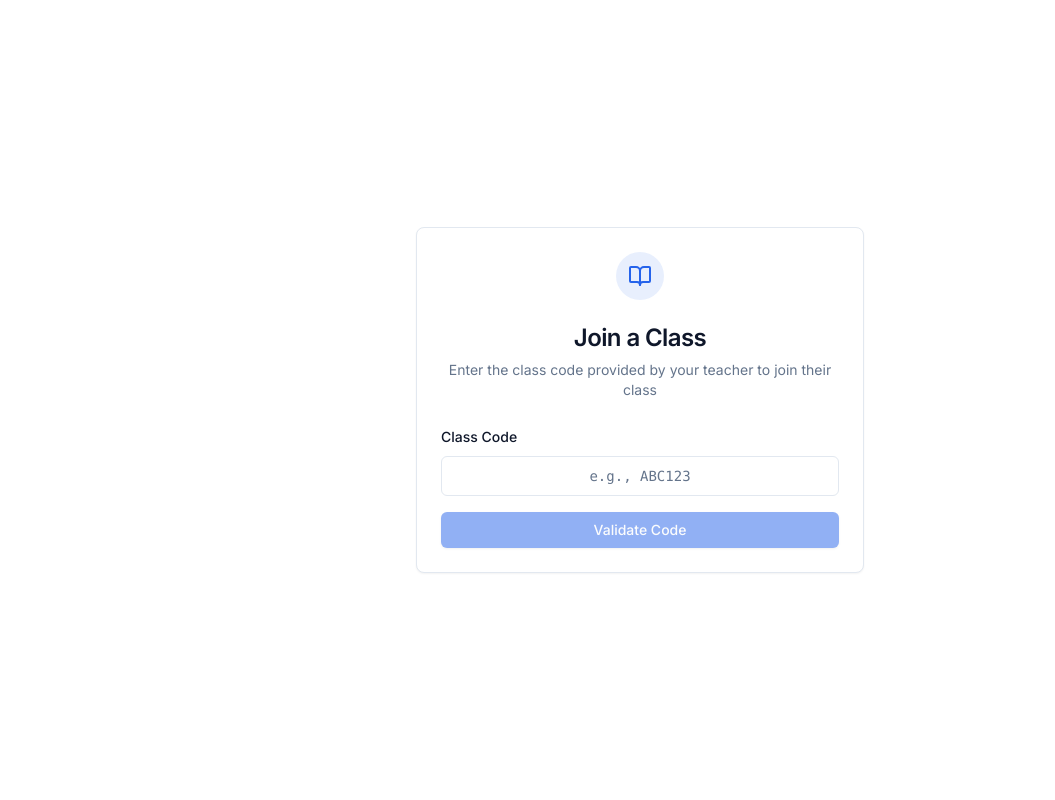
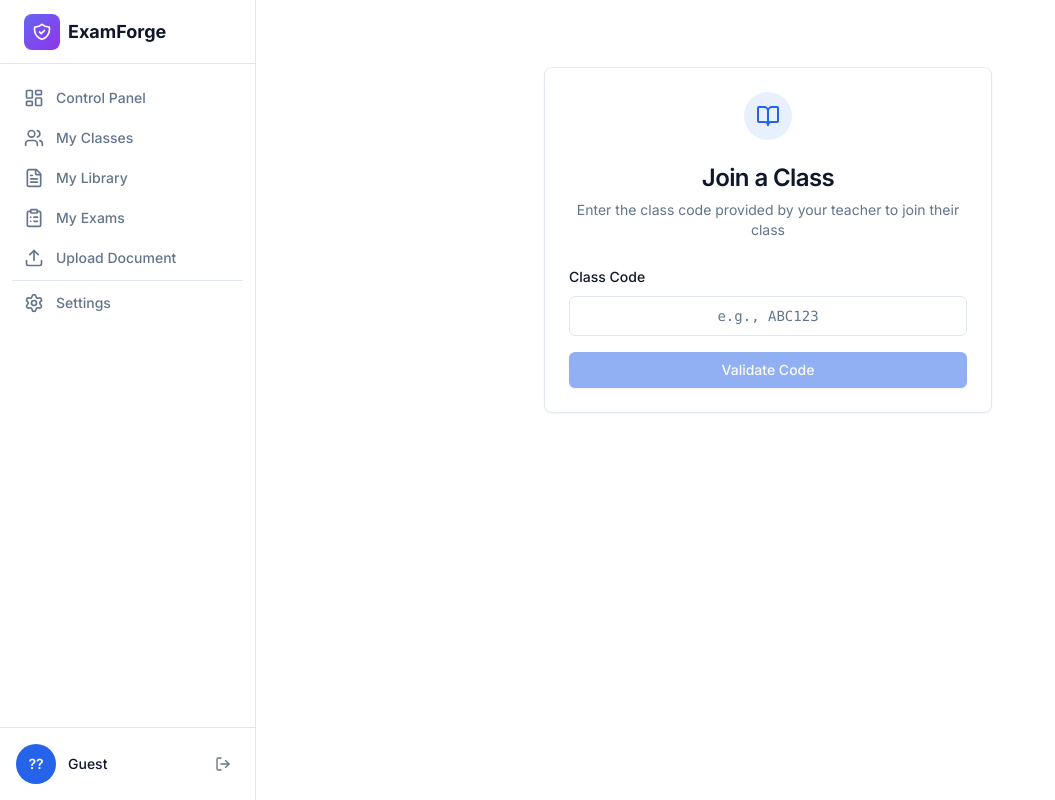
Before and after one commit to carlosjim83/exam-generator, a Next.js app in the folder frontend/: page /student/join in a window 1280 px wide. Shown: the whole page, without its empty margins (0-1055 px from the left). Built offline with nearby package versions, Linux system fonts and the light colour scheme; no server answers.

Commit message:
fix: add DashboardLayout to student classes and join pages
- Wrap /student/classes with DashboardLayout
- Wrap /student/join with DashboardLayout
- Add auth checks and redirects
- Use router navigation instead of window.location

```diff
--- a/frontend/app/student/classes/page.tsx
+++ b/frontend/app/student/classes/page.tsx
@@ -1,25 +1,39 @@
 'use client';
 
 import { useEffect, useState } from 'react';
+import { useRouter } from 'next/navigation';
 import { useTranslation } from 'react-i18next';
 import Link from 'next/link';
 import { Card, CardContent, CardHeader, CardTitle } from '@/components/ui/card';
 import { Button } from '@/components/ui/button';
 import { Badge } from '@/components/ui/badge';
 import { Skeleton } from '@/components/ui/skeleton';
+import { DashboardLayout } from '@/components/layout/DashboardLayout';
+import { useAuth } from '@/features/auth/context/AuthContext';
 import { toast } from 'sonner';
 import { GraduationCap, Plus, Users, BookOpen, ArrowRight } from 'lucide-react';
 import { getMyClasses, type Class } from '@/features/classes/services/classes-api';
 
 export default function StudentClassesPage() {
   const { t } = useTranslation('student');
+  const { user, isLoading: authLoading, isAuthenticated } = useAuth();
+  const router = useRouter();
   const [classes, setClasses] = useState<Class[]>([]);
   const [loading, setLoading] = useState(true);
   const [error, setError] = useState<string | null>(null);
 
   useEffect(() => {
+    // Redirect if not authenticated
+    if (!authLoading && !isAuthenticated) {
+      router.push('/login');
+    }
+  }, [authLoading, isAuthenticated, router]);
+
+  useEffect(() => {
+    if (isAuthenticated) {
       loadClasses();
-  }, []);
+    }
+  }, [isAuthenticated]);
 
   const loadClasses = async () => {
     try {
@@ -35,6 +49,7 @@ export default function StudentClassesPage() {
     }
   };
 
+  const renderContent = () => {
     if (loading) {
       return (
         <div className="container mx-auto p-6">
@@ -130,7 +145,9 @@ export default function StudentClassesPage() {
               </CardHeader>
               <CardContent>
                 {cls.description && (
-                <p className="text-sm text-muted-foreground mb-4 line-clamp-2">{cls.description}</p>
+                  <p className="text-sm text-muted-foreground mb-4 line-clamp-2">
+                    {cls.description}
+                  </p>
                 )}
                 <div className="flex items-center justify-between">
                   <div className="flex items-center gap-4 text-sm text-muted-foreground">
@@ -156,4 +173,7 @@ export default function StudentClassesPage() {
         </div>
       </div>
     );
+  };
+
+  return <DashboardLayout>{renderContent()}</DashboardLayout>;
 }
--- a/frontend/app/student/join/page.tsx
+++ b/frontend/app/student/join/page.tsx
@@ -1,6 +1,7 @@
 'use client';
 
 import { useState } from 'react';
+import { useRouter } from 'next/navigation';
 import { useTranslation } from 'react-i18next';
 import { Card, CardContent, CardDescription, CardHeader, CardTitle } from '@/components/ui/card';
 import { Button } from '@/components/ui/button';
@@ -8,9 +9,11 @@ import { Input } from '@/components/ui/input';
 import { Label } from '@/components/ui/label';
 import { CheckCircle, Loader2, BookOpen, XCircle } from 'lucide-react';
 import { apiClient } from '@/lib/api-client';
+import { DashboardLayout } from '@/components/layout/DashboardLayout';
 
 export default function JoinClassPage() {
   const { t } = useTranslation('student');
+  const router = useRouter();
   const [code, setCode] = useState('');
   const [loading, setLoading] = useState(false);
   const [validating, setValidating] = useState(false);
@@ -71,9 +74,10 @@ export default function JoinClassPage() {
     }
   };
 
+  const renderContent = () => {
     if (success) {
       return (
-      <div className="flex items-center justify-center min-h-screen px-4">
+        <div className="flex items-center justify-center min-h-[60vh] px-4">
           <Card className="w-full max-w-md">
             <CardContent className="pt-6">
               <div className="flex flex-col items-center text-center space-y-4">
@@ -84,7 +88,7 @@ export default function JoinClassPage() {
                   <CardTitle className="text-2xl mb-2">{t('joinClass.success.title')}</CardTitle>
                   <CardDescription>{t('joinClass.success.message')}</CardDescription>
                 </div>
-              <Button onClick={() => (window.location.href = '/dashboard')} className="w-full">
+                <Button onClick={() => router.push('/student/classes')} className="w-full">
                   {t('joinClass.success.goToDashboard')}
                 </Button>
               </div>
@@ -95,7 +99,7 @@ export default function JoinClassPage() {
     }
 
     return (
-    <div className="flex items-center justify-center min-h-screen px-4">
+      <div className="flex items-center justify-center min-h-[60vh] px-4">
         <Card className="w-full max-w-md">
           <CardHeader className="text-center">
             <div className="h-12 w-12 mx-auto mb-4 rounded-full bg-primary/10 flex items-center justify-center">
@@ -128,7 +132,11 @@ export default function JoinClassPage() {
             )}
 
             {!classInfo ? (
-            <Button onClick={validateCode} disabled={!code.trim() || validating} className="w-full">
+              <Button
+                onClick={validateCode}
+                disabled={!code.trim() || validating}
+                className="w-full"
+              >
                 {validating ? (
                   <>
                     <Loader2 className="mr-2 h-4 w-4 animate-spin" />
@@ -183,4 +191,7 @@ export default function JoinClassPage() {
         </Card>
       </div>
     );
+  };
+
+  return <DashboardLayout>{renderContent()}</DashboardLayout>;
 }
```
Lines whose indentation alone changed are shown as unchanged.
